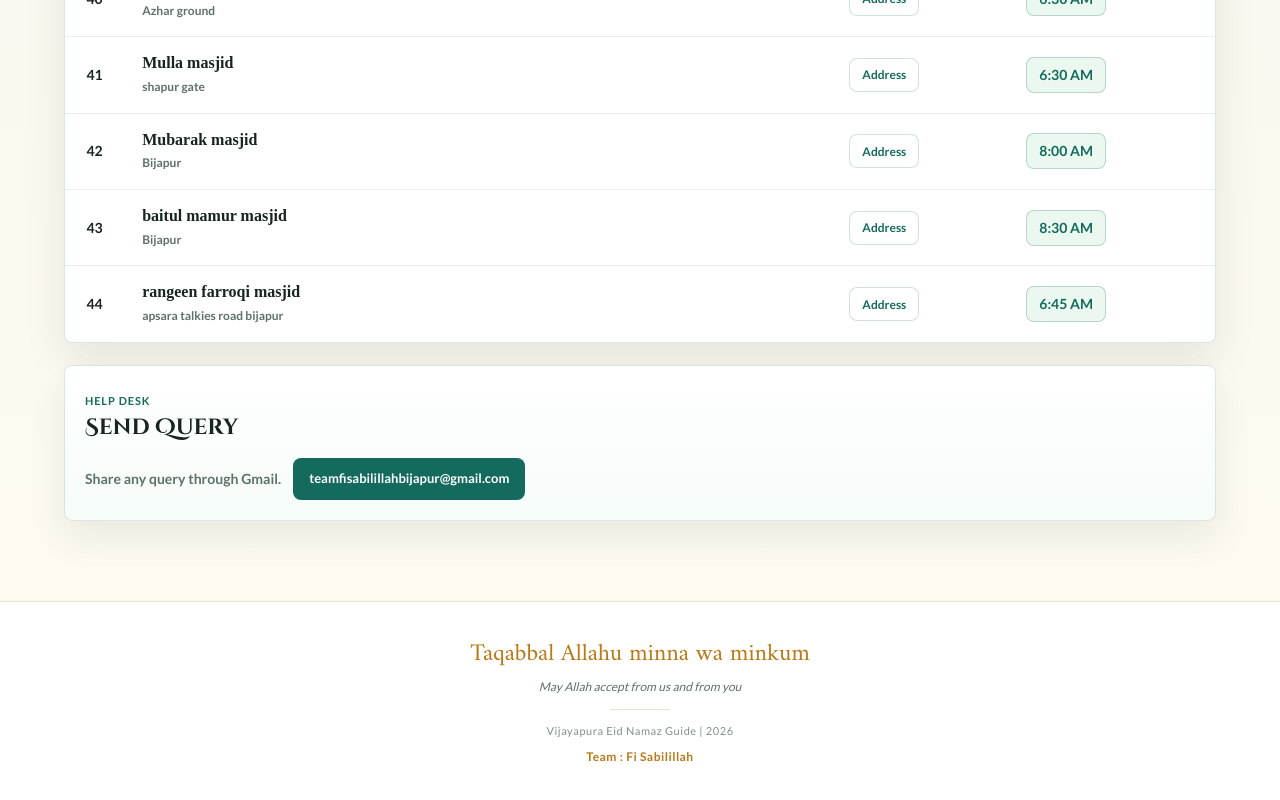
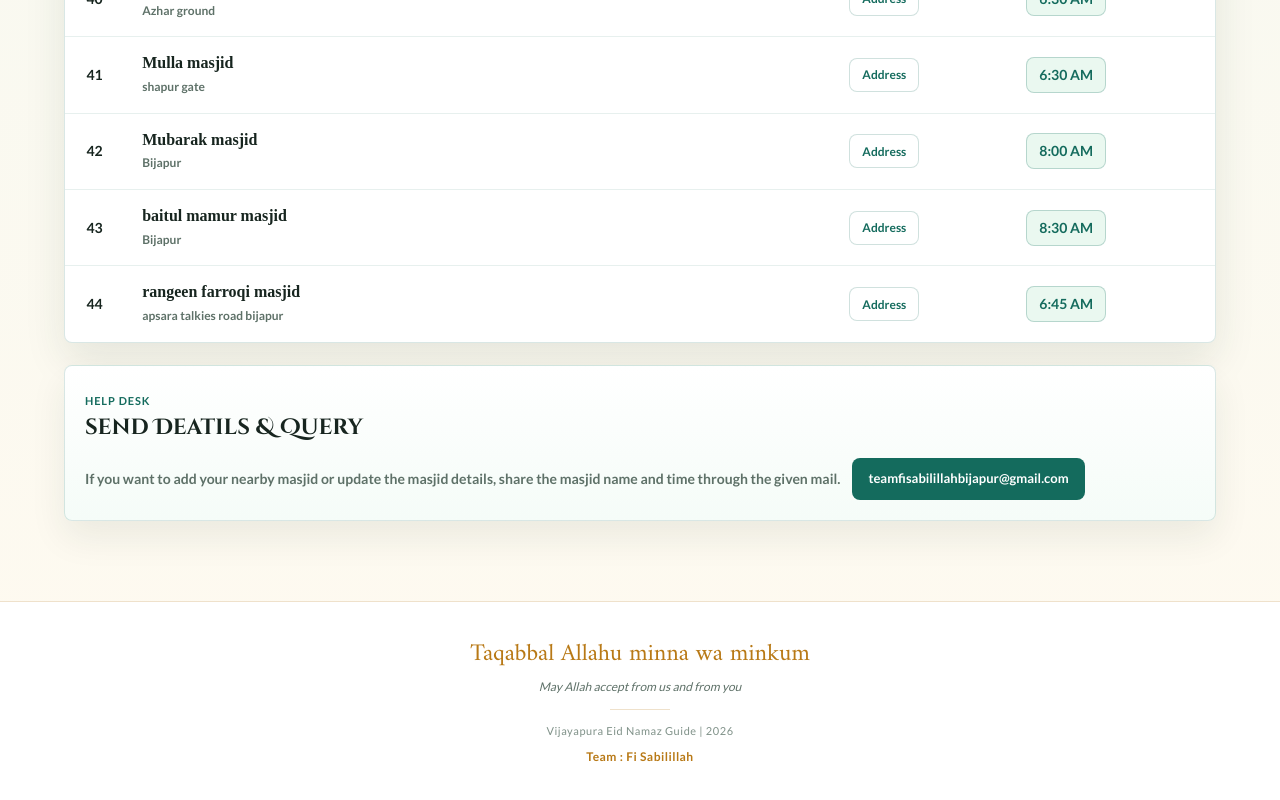
Before and after one commit to sadiqhawaldarr/Tracker_app, a React (Create React App) app: page / in a window 1280 px wide. Shown: the part 3832-4632 px from the top of the page. Built offline with nearby package versions, Linux system fonts and the light colour scheme.

Commit message:
Update query section copy

```diff
--- a/src/components/QuerySection.js
+++ b/src/components/QuerySection.js
@@ -9,11 +9,13 @@ const QuerySection = memo(function QuerySection() {
     <section className="query-section" aria-labelledby="query-title">
       <div className="query-section__head">
         <span className="query-section__eyebrow">Help Desk</span>
-        <h2 className="query-section__title" id="query-title">Send Query</h2>
+        <h2 className="query-section__title" id="query-title">send Deatils & Query</h2>
       </div>
 
       <div className="query-contact">
-        <p className="query-contact__text">Share any query through Gmail.</p>
+        <p className="query-contact__text">
+          If you want to add your nearby masjid or update the masjid details, share the masjid name and time through the given mail.
+        </p>
         <a className="query-contact__button" href={queryMailLink} target="_blank" rel="noreferrer">
           teamfisabilillahbijapur@gmail.com
         </a>
```
